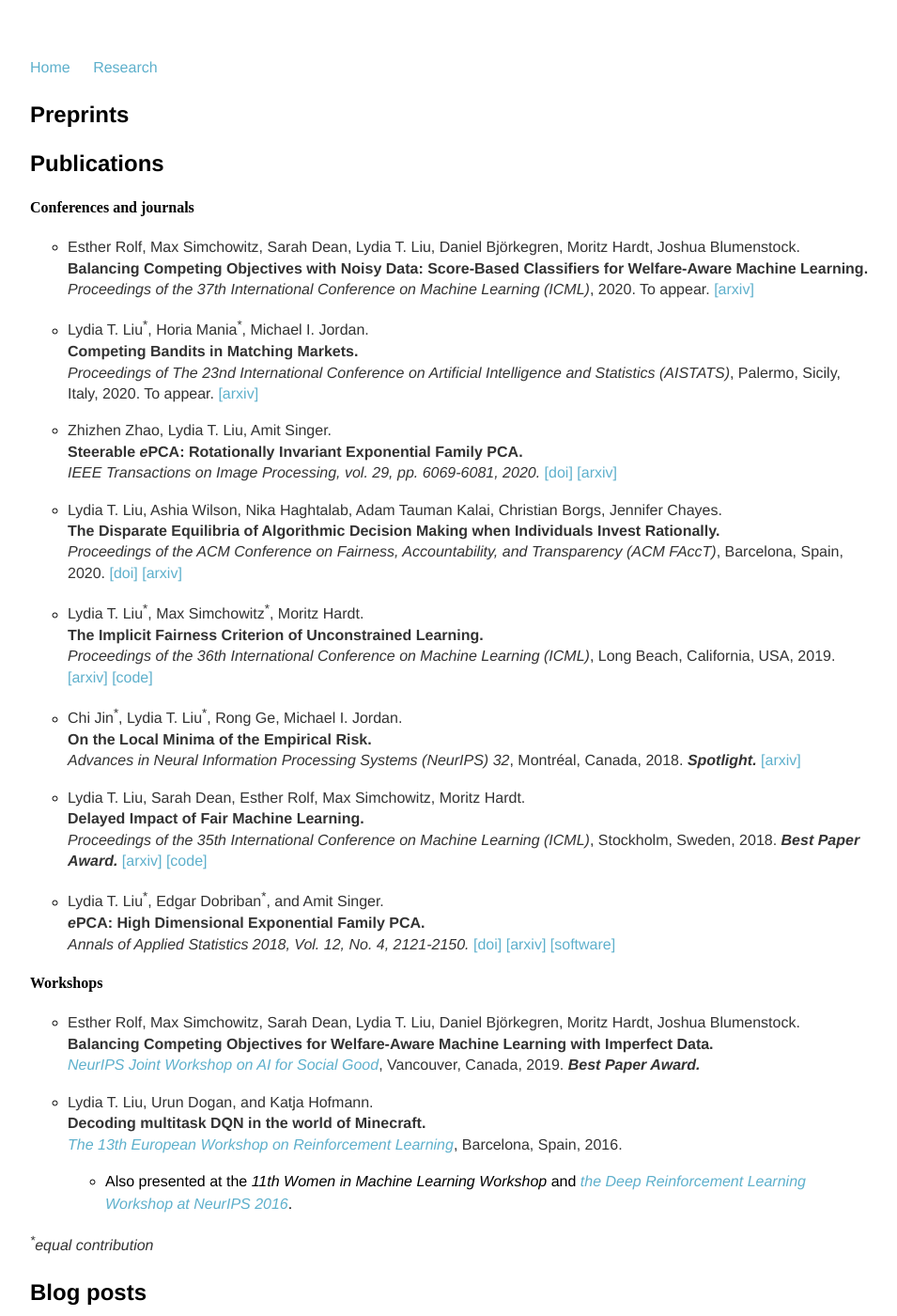
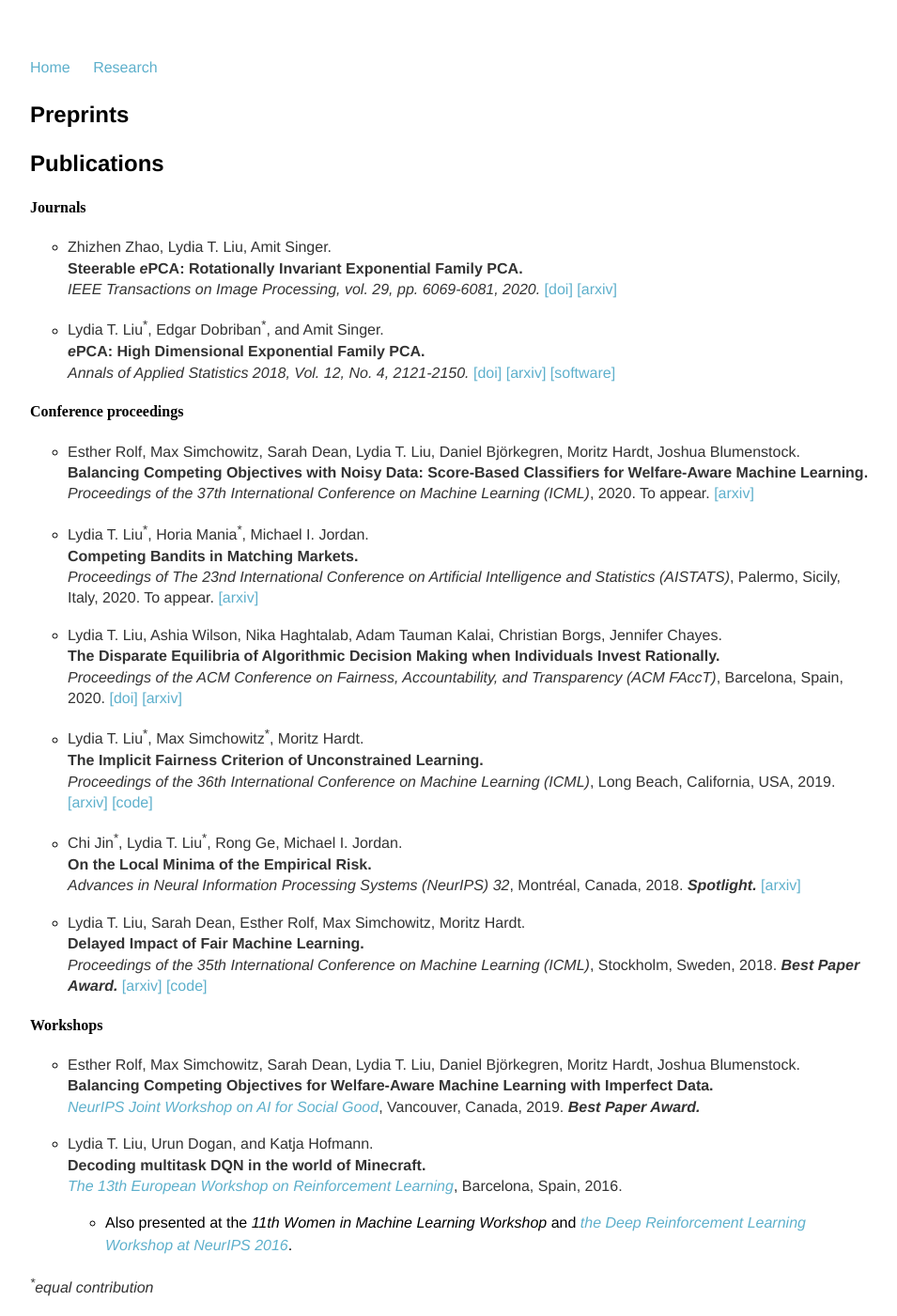
Before and after one commit to serenalwang/serenalwang.github.io, a Jekyll site: the page built from projects.md, in a window 1280 px wide and 1400 px high. Shown: the whole window at 94% size, without its empty margins (160-1115 px from the left). Built offline with Jekyll 4.4.1, drawn with Linux system fonts in a browser that asks for light colours; some of the changed lines change nothing that is shown.

Commit message:
Update projects.md

```diff
--- a/projects.md
+++ b/projects.md
@@ -8,7 +8,17 @@ title: Research
 
 ### Publications
 
-#### Conferences and journals
+#### Journals
+
+* Zhizhen Zhao, Lydia T. Liu, Amit Singer.
+**Steerable *e*PCA: Rotationally Invariant Exponential Family PCA.**
+*IEEE Transactions on Image Processing, vol. 29, pp. 6069-6081, 2020.* [[doi]](https://doi.org/10.1109/TIP.2020.2988139) [[arxiv]](https://arxiv.org/abs/1812.08789)
+
+* Lydia T. Liu<sup>\*</sup>, Edgar Dobriban<sup>\*</sup>, and Amit Singer.
+***e*****PCA: High Dimensional Exponential Family PCA.**
+*Annals of Applied Statistics 2018, Vol. 12, No. 4, 2121-2150.* [[doi]](https://dx.doi.org/10.1214/18-AOAS1146) [[arxiv]](https://arxiv.org/abs/1611.05550) [[software]](http://github.com/lydiatliu/epca/)
+
+#### Conference proceedings
 
 * Esther Rolf, Max Simchowitz, Sarah Dean, Lydia T. Liu, Daniel Björkegren, Moritz Hardt, Joshua Blumenstock.
 **Balancing Competing Objectives with Noisy Data: Score-Based Classifiers for Welfare-Aware Machine Learning.**
@@ -17,10 +27,6 @@ title: Research
 * Lydia T. Liu<sup>\*</sup>, Horia Mania<sup>\*</sup>, Michael I. Jordan.
 **Competing Bandits in Matching Markets.**
 *Proceedings of The 23nd International Conference on Artificial Intelligence and Statistics (AISTATS)*, Palermo, Sicily, Italy, 2020. To appear. [[arxiv]](https://arxiv.org/abs/1906.05363)
-
-* Zhizhen Zhao, Lydia T. Liu, Amit Singer.
-**Steerable *e*PCA: Rotationally Invariant Exponential Family PCA.**
-*IEEE Transactions on Image Processing, vol. 29, pp. 6069-6081, 2020.* [[doi]](https://doi.org/10.1109/TIP.2020.2988139) [[arxiv]](https://arxiv.org/abs/1812.08789)
 
 * Lydia T. Liu, Ashia Wilson, Nika Haghtalab, Adam Tauman Kalai, Christian Borgs, Jennifer Chayes.
 **The Disparate Equilibria of Algorithmic Decision Making when Individuals Invest Rationally.**
@@ -38,10 +44,6 @@ title: Research
 * Lydia T. Liu, Sarah Dean, Esther Rolf, Max Simchowitz, Moritz Hardt.
 **Delayed Impact of Fair Machine Learning.**
 *Proceedings of the 35th International Conference on Machine Learning (ICML)*, Stockholm, Sweden, 2018. ***Best Paper Award.*** [[arxiv]](https://arxiv.org/abs/1803.04383) [[code]](https://github.com/lydiatliu/delayedimpact)
-
-* Lydia T. Liu<sup>\*</sup>, Edgar Dobriban<sup>\*</sup>, and Amit Singer.
-***e*****PCA: High Dimensional Exponential Family PCA.**
-*Annals of Applied Statistics 2018, Vol. 12, No. 4, 2121-2150.* [[doi]](https://dx.doi.org/10.1214/18-AOAS1146) [[arxiv]](https://arxiv.org/abs/1611.05550) [[software]](http://github.com/lydiatliu/epca/)
 
 
 #### Workshops
```
